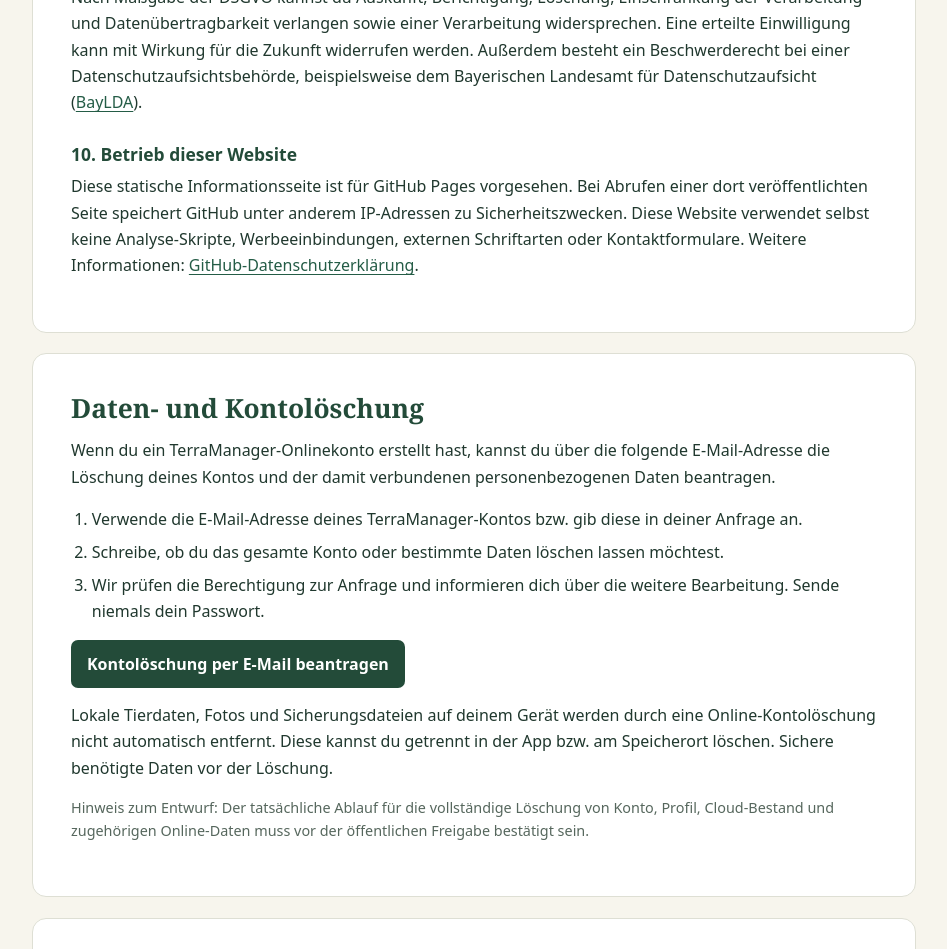
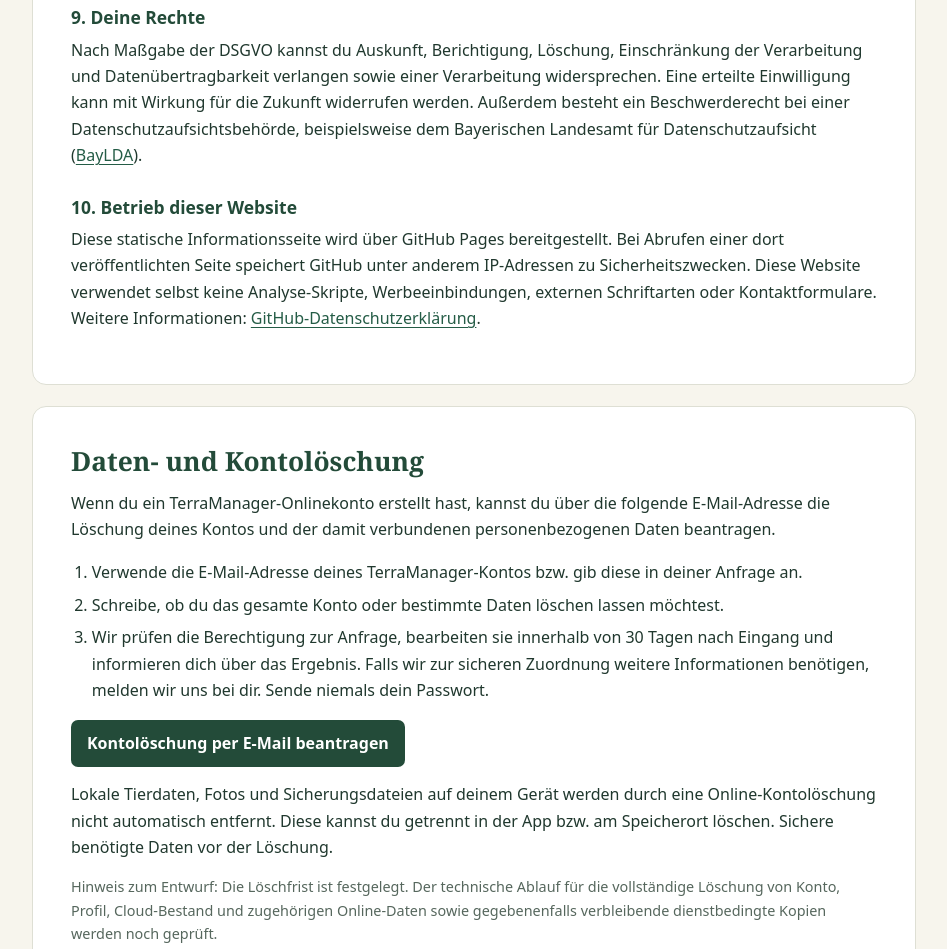
Before and after one commit to blueeyesmm82/terramanager-website, a plain HTML site: page index.html in a window 1280 px wide. Shown: the part 2778-3727 px from the top of the page, without its empty margins (166-1113 px from the left). Drawn offline with Linux system fonts and the light colour scheme.

Commit message:
Update index.html

```diff
--- a/index.html
+++ b/index.html
@@ -37,13 +37,13 @@
 <p>Bei einer Kontaktaufnahme per E-Mail verarbeiten wir deine E-Mail-Adresse, den Nachrichteninhalt und freiwillig übermittelte Informationen zur Bearbeitung der Anfrage. Bitte sende keine Passwörter und keine vollständigen Bestandsarchive ohne vorherige Abstimmung.</p>
 <p>Soweit die DSGVO anwendbar ist, kommen für die Bereitstellung angeforderter Funktionen und die Bearbeitung von Anfragen Art. 6 Abs. 1 lit. b DSGVO, für IT-Sicherheit und die technische Bereitstellung Art. 6 Abs. 1 lit. f DSGVO und bei einer gesetzlich erforderlichen Einwilligung Art. 6 Abs. 1 lit. a DSGVO in Betracht. Gesetzlich vorgeschriebene Aufbewahrung kann auf Art. 6 Abs. 1 lit. c DSGVO beruhen.</p>
 <h3>8. Aufbewahrung und Löschung</h3>
-<p>Lokale Einträge lassen sich in der App bearbeiten und löschen. Exportierte Dateien musst du zusätzlich an ihren jeweiligen Speicherorten verwalten. Bei Anfragen und Online-Daten richtet sich die Aufbewahrung nach dem jeweiligen Zweck sowie gegebenenfalls gesetzlichen Aufbewahrungspflichten. Löschanfragen kannst du über den Abschnitt <a href="#kontoloeschung">Daten- und Kontolöschung</a> stellen. Die konkrete Aufbewahrungs- und Löschpraxis der Online-Dienste ist noch abschließend festzulegen.</p>
+<p>Lokale Einträge lassen sich in der App bearbeiten und löschen. Exportierte Dateien musst du zusätzlich an ihren jeweiligen Speicherorten verwalten. Bei Anfragen und Online-Daten richtet sich die Aufbewahrung nach dem jeweiligen Zweck sowie gegebenenfalls gesetzlichen Aufbewahrungspflichten. Löschanfragen kannst du über den Abschnitt <a href="#kontoloeschung">Daten- und Kontolöschung</a> stellen. Wir bearbeiten Löschanfragen innerhalb von 30 Tagen nach Eingang. Soweit Daten aufgrund gesetzlicher Pflichten aufbewahrt werden müssen, werden sie nicht für andere Zwecke weiterverarbeitet, sofern hierfür keine eigene Rechtsgrundlage besteht. Die konkreten Aufbewahrungsfristen der eingesetzten Online-Dienste werden noch geprüft.</p>
 <h3>9. Deine Rechte</h3>
 <p>Nach Maßgabe der DSGVO kannst du Auskunft, Berichtigung, Löschung, Einschränkung der Verarbeitung und Datenübertragbarkeit verlangen sowie einer Verarbeitung widersprechen. Eine erteilte Einwilligung kann mit Wirkung für die Zukunft widerrufen werden. Außerdem besteht ein Beschwerderecht bei einer Datenschutzaufsichtsbehörde, beispielsweise dem Bayerischen Landesamt für Datenschutzaufsicht (<a href="https://www.lda.bayern.de/">BayLDA</a>).</p>
 <h3>10. Betrieb dieser Website</h3>
-<p>Diese statische Informationsseite ist für GitHub Pages vorgesehen. Bei Abrufen einer dort veröffentlichten Seite speichert GitHub unter anderem IP-Adressen zu Sicherheitszwecken. Diese Website verwendet selbst keine Analyse-Skripte, Werbeeinbindungen, externen Schriftarten oder Kontaktformulare. Weitere Informationen: <a href="https://docs.github.com/en/site-policy/privacy-policies/github-general-privacy-statement">GitHub-Datenschutzerklärung</a>.</p>
+<p>Diese statische Informationsseite wird über GitHub Pages bereitgestellt. Bei Abrufen einer dort veröffentlichten Seite speichert GitHub unter anderem IP-Adressen zu Sicherheitszwecken. Diese Website verwendet selbst keine Analyse-Skripte, Werbeeinbindungen, externen Schriftarten oder Kontaktformulare. Weitere Informationen: <a href="https://docs.github.com/en/site-policy/privacy-policies/github-general-privacy-statement">GitHub-Datenschutzerklärung</a>.</p>
 </section>
-<section id="kontoloeschung"><h2>Daten- und Kontolöschung</h2><p>Wenn du ein TerraManager-Onlinekonto erstellt hast, kannst du über die folgende E-Mail-Adresse die Löschung deines Kontos und der damit verbundenen personenbezogenen Daten beantragen.</p><ol><li>Verwende die E-Mail-Adresse deines TerraManager-Kontos bzw. gib diese in deiner Anfrage an.</li><li>Schreibe, ob du das gesamte Konto oder bestimmte Daten löschen lassen möchtest.</li><li>Wir prüfen die Berechtigung zur Anfrage und informieren dich über die weitere Bearbeitung. Sende niemals dein Passwort.</li></ol><p><a class="action" href="mailto:c-creative@web.de?subject=TerraManager%20-%20Kontol%C3%B6schung">Kontolöschung per E-Mail beantragen</a></p><p>Lokale Tierdaten, Fotos und Sicherungsdateien auf deinem Gerät werden durch eine Online-Kontolöschung nicht automatisch entfernt. Diese kannst du getrennt in der App bzw. am Speicherort löschen. Sichere benötigte Daten vor der Löschung.</p><p class="small">Hinweis zum Entwurf: Der tatsächliche Ablauf für die vollständige Löschung von Konto, Profil, Cloud-Bestand und zugehörigen Online-Daten muss vor der öffentlichen Freigabe bestätigt sein.</p></section>
+<section id="kontoloeschung"><h2>Daten- und Kontolöschung</h2><p>Wenn du ein TerraManager-Onlinekonto erstellt hast, kannst du über die folgende E-Mail-Adresse die Löschung deines Kontos und der damit verbundenen personenbezogenen Daten beantragen.</p><ol><li>Verwende die E-Mail-Adresse deines TerraManager-Kontos bzw. gib diese in deiner Anfrage an.</li><li>Schreibe, ob du das gesamte Konto oder bestimmte Daten löschen lassen möchtest.</li><li>Wir prüfen die Berechtigung zur Anfrage, bearbeiten sie innerhalb von 30 Tagen nach Eingang und informieren dich über das Ergebnis. Falls wir zur sicheren Zuordnung weitere Informationen benötigen, melden wir uns bei dir. Sende niemals dein Passwort.</li></ol><p><a class="action" href="mailto:c-creative@web.de?subject=TerraManager%20-%20Kontol%C3%B6schung">Kontolöschung per E-Mail beantragen</a></p><p>Lokale Tierdaten, Fotos und Sicherungsdateien auf deinem Gerät werden durch eine Online-Kontolöschung nicht automatisch entfernt. Diese kannst du getrennt in der App bzw. am Speicherort löschen. Sichere benötigte Daten vor der Löschung.</p><p class="small">Hinweis zum Entwurf: Die Löschfrist ist festgelegt. Der technische Ablauf für die vollständige Löschung von Konto, Profil, Cloud-Bestand und zugehörigen Online-Daten sowie gegebenenfalls verbleibende dienstbedingte Kopien werden noch geprüft.</p></section>
 <section id="support"><h2>Support und Kontakt</h2><p>Bei Fragen zu TerraManager, Problemen mit der Datensicherung oder Feedback erreichst du uns unter <a href="mailto:c-creative@web.de">c-creative@web.de</a>.</p><p>Hilfreich sind die App-Version, Android-Version und eine kurze Beschreibung des Problems. Bitte keine Passwörter, privaten Daten oder ungeschützten Sicherungen mitsenden.</p><a class="action" href="mailto:c-creative@web.de?subject=TerraManager%20Support">Support kontaktieren</a></section>
 <section id="impressum"><h2>Impressum / Anbieter</h2><address>Christian Zill<br>Wallensteinstraße 40<br>87700 Memmingen<br>Deutschland<br>E-Mail: <a href="mailto:c-creative@web.de">c-creative@web.de</a></address><p class="small">TerraManager · Privates Softwareprojekt</p></section>
 </main><footer><div class="wrap">TerraManager · <a href="#datenschutz">Datenschutz</a> · <a href="#kontoloeschung">Kontolöschung</a> · <a href="#impressum">Impressum</a></div></footer>
```
